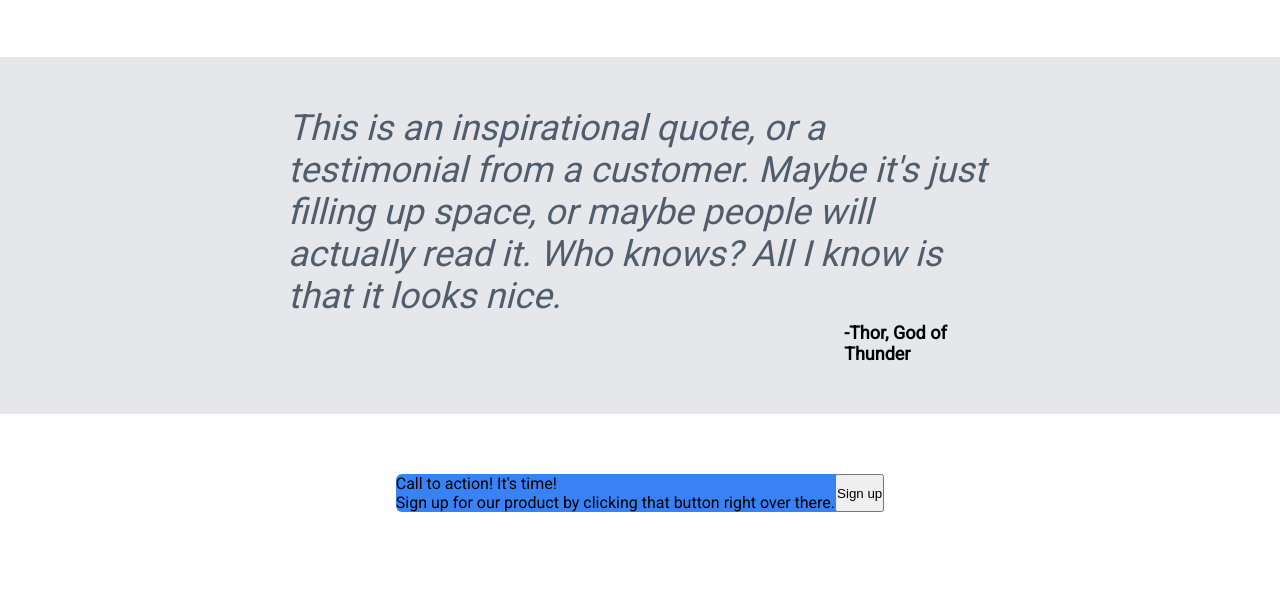
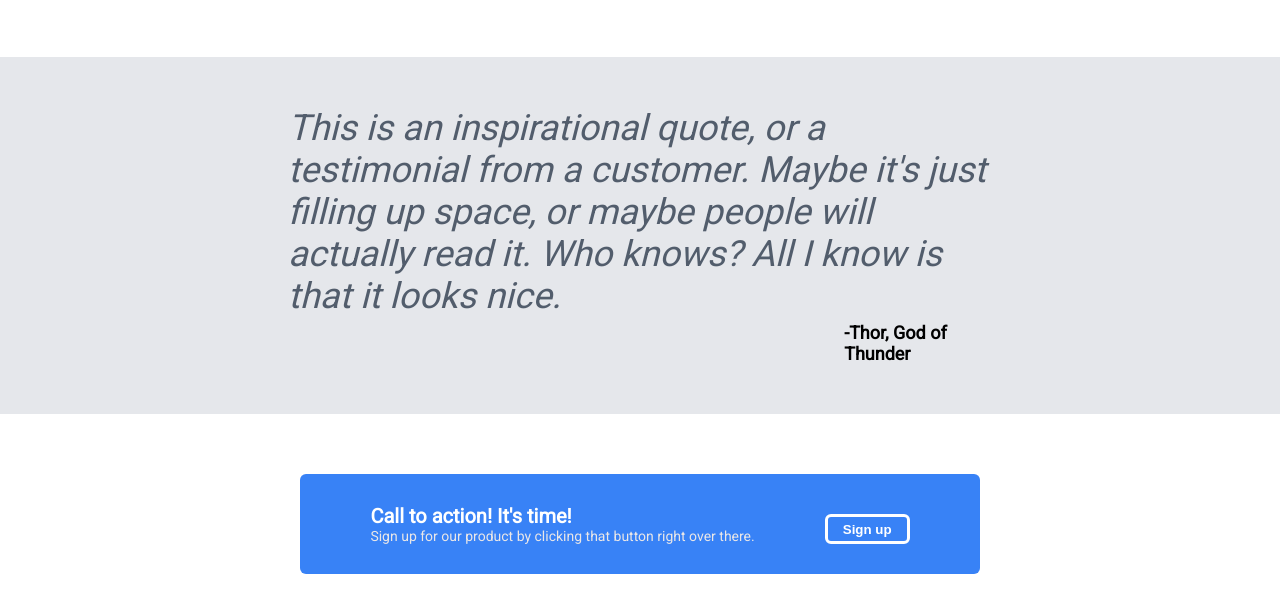
Before and after one commit to Deba1232/landing-page, a plain HTML site: page index.html in a window 1280 px wide. Shown: the part 517-1130 px from the top of the page. Before the commit the page ends 1089 px from the top, so only its background shows below. Drawn offline with Linux system fonts and the light colour scheme.

Commit message:
stylized the call to action section

```diff
--- a/style.css
+++ b/style.css
@@ -132,9 +132,41 @@ body{
     background-color: #3882f6;
     margin-top: 60px;
     margin-bottom: 60px;
+    padding-top: 30px;
+    padding-bottom: 30px;
+    padding-left: 70px;
+    padding-right: 70px;
     border-radius: 6px;
     display: flex;
+    gap: 70px;
 }
+.call-for-action-section{
+    color: #ffffff;
+    font-size: 20px;
+    font-weight: bold;
+}
+.call-for-action-section .sub-text{
+    color: rgb(234, 231, 231);
+    font-size: 0.7em;
+    font-weight: lighter;
+}
+.call-for-action-container button{
+    font-weight: bold;
+    background-color: #3882f6;
+    color: white;
+    border: 3px solid #ffffff;
+    border-radius: 6px;
+    padding-top: 4px;
+    padding-bottom: 4px;
+    padding-left: 15px;
+    padding-right: 15px;
+    margin-top: 10px;
+    cursor: pointer;
+}
+.call-for-action-container button:active{
+    transform: translateY(0.6px);
+}
+
 
 ul{
     list-style: none;
```
